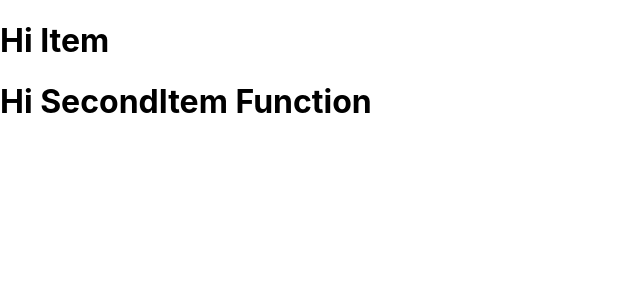
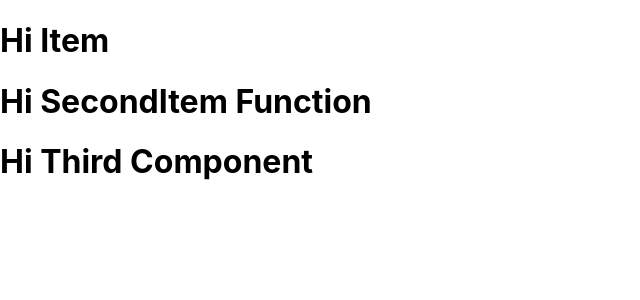
Before and after one commit to alucart2005/little_react, a React (Create React App) app: page / in a window 1280 px wide. Shown: the top 300 px of the page, without its empty margins (0-640 px from the left). Built offline with nearby package versions, Linux system fonts and the light colour scheme.

Commit message:
feat: Export and export default example

```diff
--- a/src/components/Container.jsx
+++ b/src/components/Container.jsx
@@ -1,11 +1,12 @@
-import { Item, SecondItem } from "./Item";
+import Item from "./Item";
+import { SecondItem, ThirdComponent } from "./Item";
 
 export function Container() {
   return (
     <div>
-      <Item/>
-      <SecondItem/>
+      <Item />
+      <SecondItem />
+      <ThirdComponent/>
     </div>
   );
-
 }
--- a/src/components/Item.jsx
+++ b/src/components/Item.jsx
@@ -1,7 +1,11 @@
-export function Item() {
+export default function Item() {
   return (<h1>Hi Item</h1>);
 }
 
 export function SecondItem() {
   return (<h1>Hi SecondItem Function</h1>);
 }
+
+export function ThirdComponent() {
+  return (<h1>Hi Third Component</h1>);
+}
```
